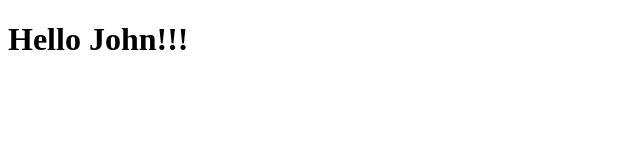
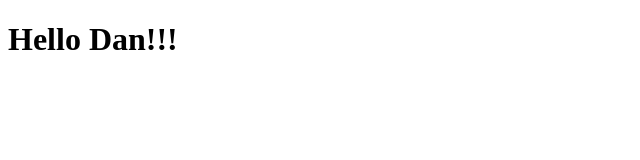
Before and after one commit to john-newland/MyJenkinsTest, a plain HTML site: page MyJenkinsTest/WebContent/index.html in a window 1280 px wide. Shown: the full height of the page, 0-640 px from the left. Drawn offline with Linux system fonts and the light colour scheme.

Commit message:
Hello Dan

```diff
--- a/MyJenkinsTest/WebContent/index.html
+++ b/MyJenkinsTest/WebContent/index.html
@@ -5,6 +5,6 @@
 <title>Insert title here</title>
 </head>
 <body>
-<h1>Hello John!!!</h1>
+<h1>Hello Dan!!!</h1>
 </body>
 </html>
```
